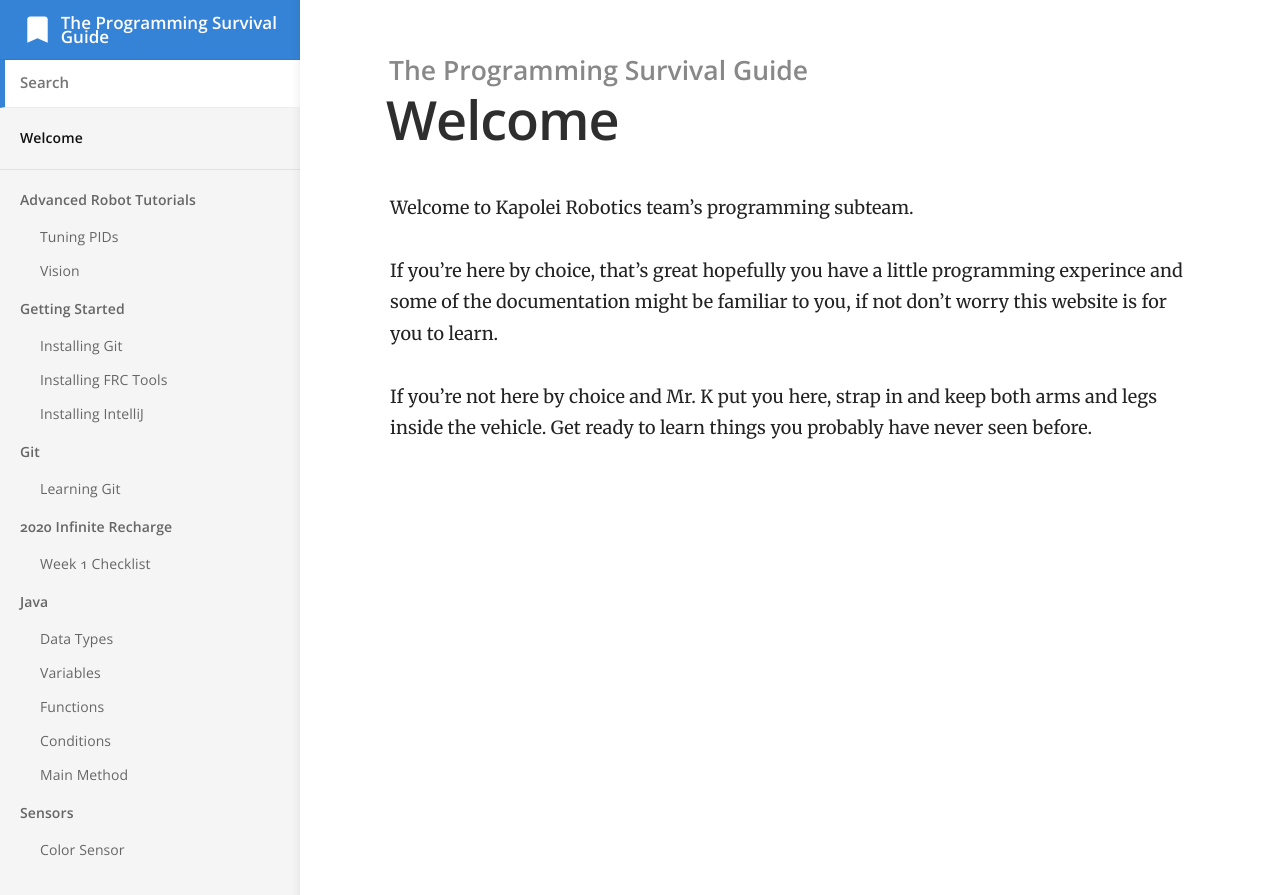
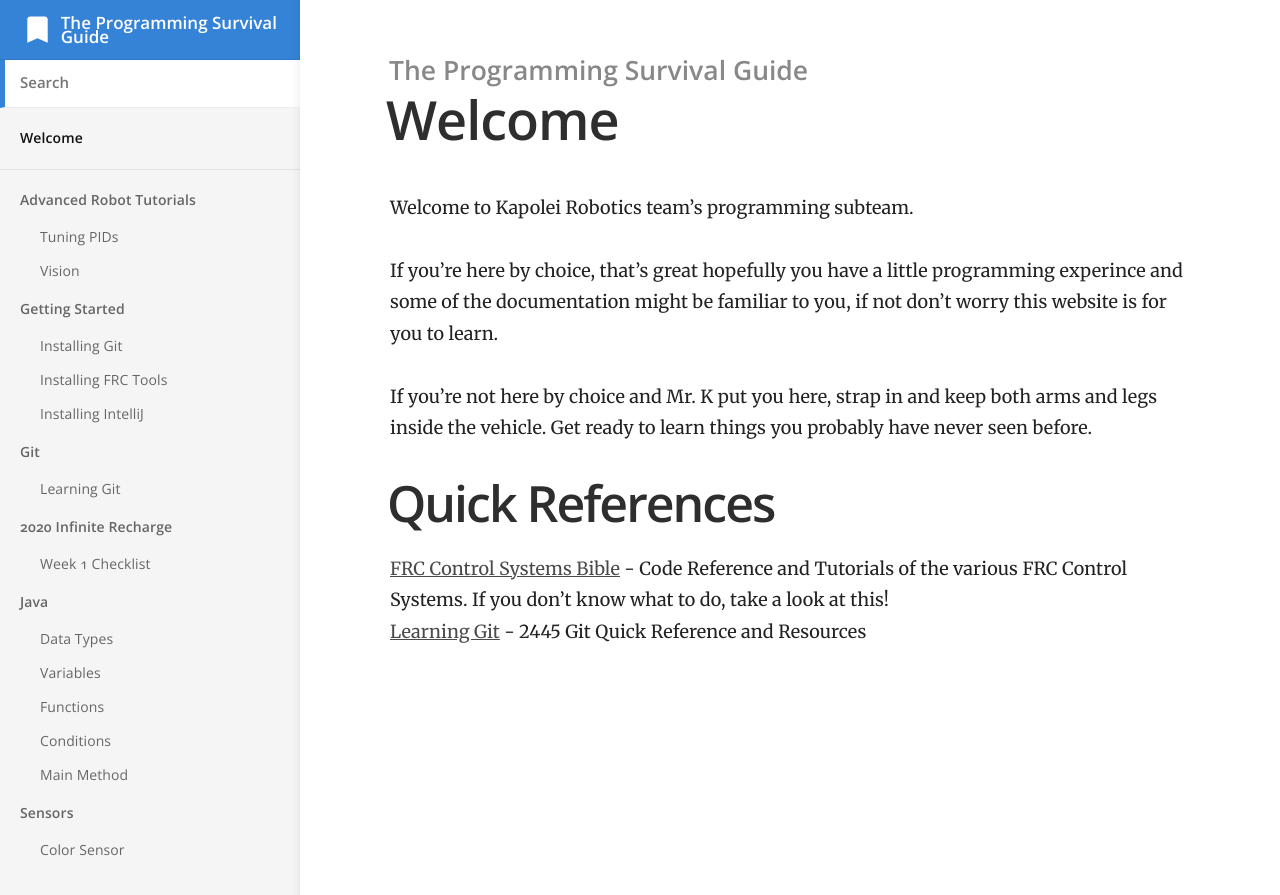
Before and after one commit to Team2445/The-Programming-Survival-Guide, a Jekyll site: the page built from index.md, in a window 1280 px wide. Shown: the top 895 px of the page. Built offline with Jekyll 4.4.1, drawn with Linux system fonts in a browser that asks for light colours.

Commit message:
added quick reference to homepage

```diff
--- a/index.md
+++ b/index.md
@@ -6,3 +6,7 @@ Welcome to Kapolei Robotics team's programming subteam.
 If you're here by choice, that's great hopefully you have a little programming experince and some of the documentation might be familiar to you, if not don't worry this website is for you to learn.
 
 If you're not here by choice and Mr. K put you here, strap in and keep both arms and legs inside the vehicle. Get ready to learn things you probably have never seen before.
+
+# Quick References
+[FRC Control Systems Bible](https://docs.wpilib.org/en/latest/) - Code Reference and Tutorials of the various FRC Control Systems. If you don't know what to do, take a look at this!
+[Learning Git](https://team2445.github.io/The-Programming-Survival-Guide/git/learning-git/) - 2445 Git Quick Reference and Resources
```
